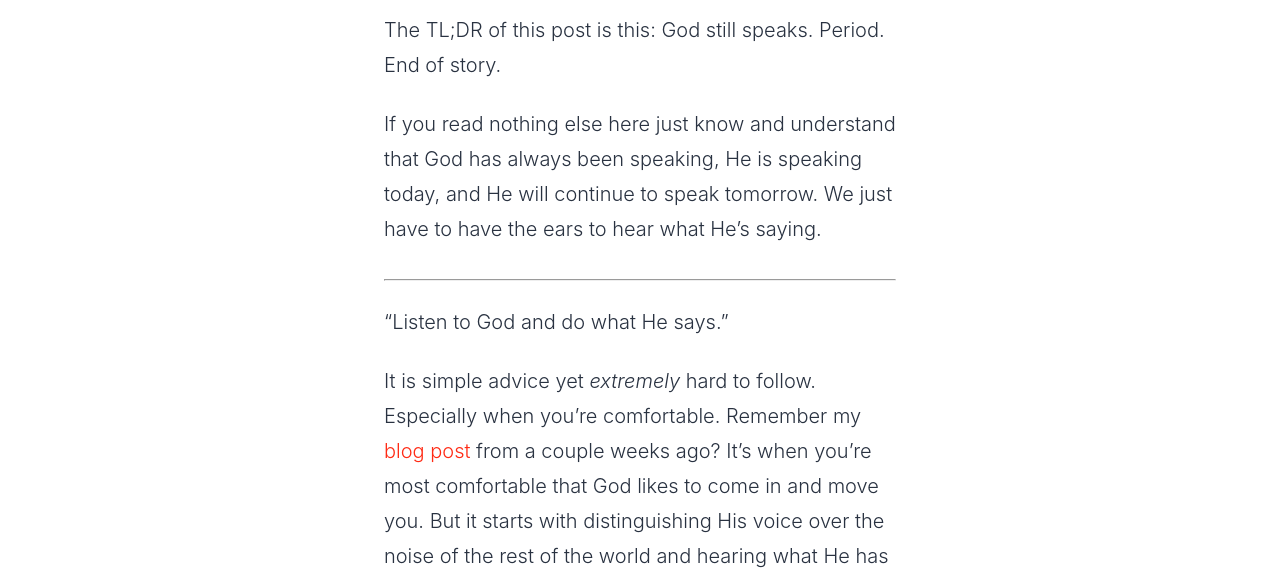
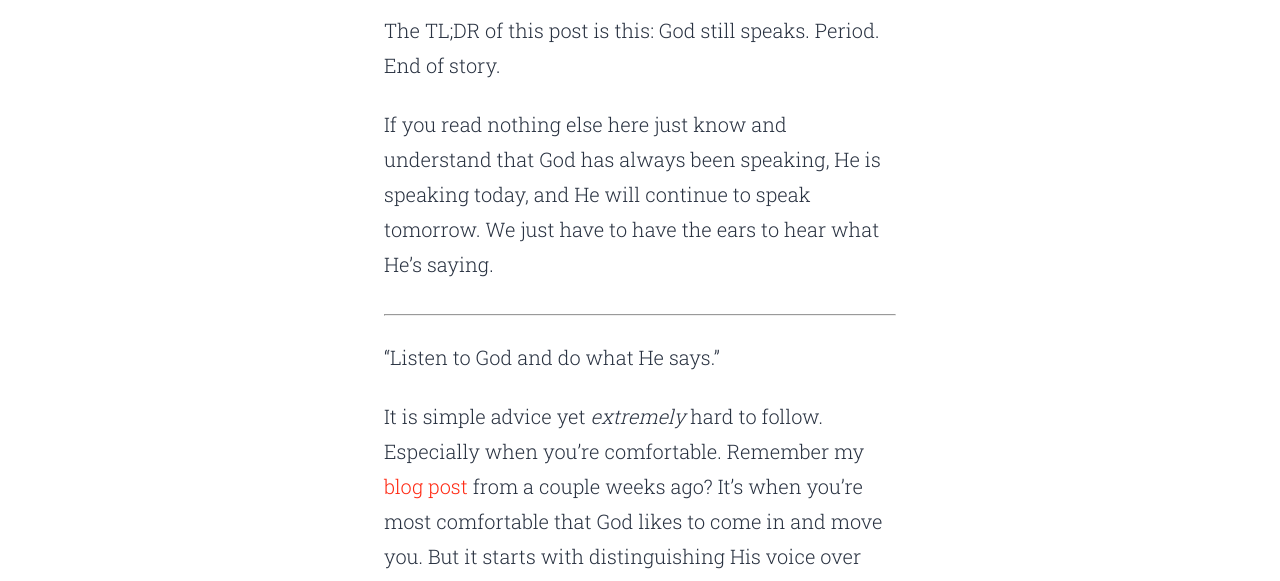
Before and after one commit to richarddubay/richarddubay, a Gatsby site: page / in a window 1280 px wide. Shown: the part 212-793 px from the top of the page. Built offline with nearby package versions, Linux system fonts and the light colour scheme; Gatsby itself is replaced by a stand-in of ours.

Commit message:
Updated text

```diff
--- a/src/components/layout.css
+++ b/src/components/layout.css
@@ -3,8 +3,8 @@ html {
   padding: 0;
   margin: 0;
   display: grid;
-  font-family: -apple-system, BlinkMacSystemFont, 'Segoe UI', Helvetica, Arial,
-    sans-serif, 'Apple Color Emoji', 'Segoe UI Emoji';
+  font-family: 'Roboto Slab', -apple-system, BlinkMacSystemFont, 'Segoe UI',
+    Helvetica, Arial, sans-serif, 'Apple Color Emoji', 'Segoe UI Emoji';
   color: #293241;
   overflow-x: hidden;
 }
@@ -128,7 +128,7 @@ a:hover {
 .main h4,
 .main h5,
 .main h6 {
-  font-family: 'Roboto Condensed';
+  font-family: 'Roboto Slab';
   font-weight: 400;
 }
 
```
